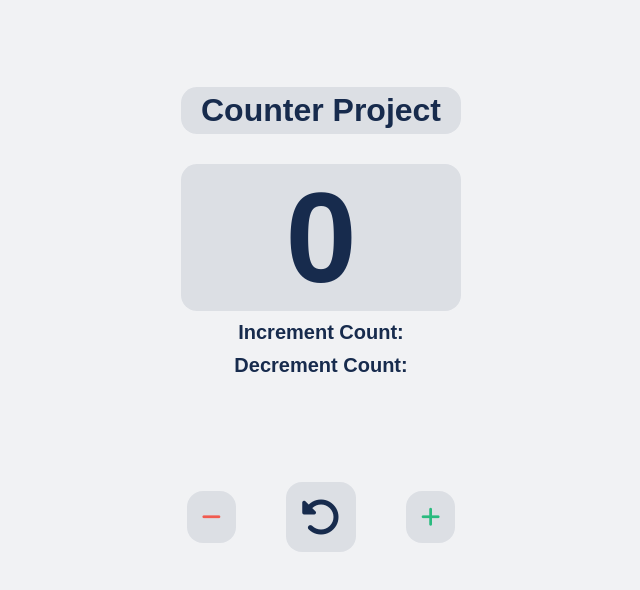
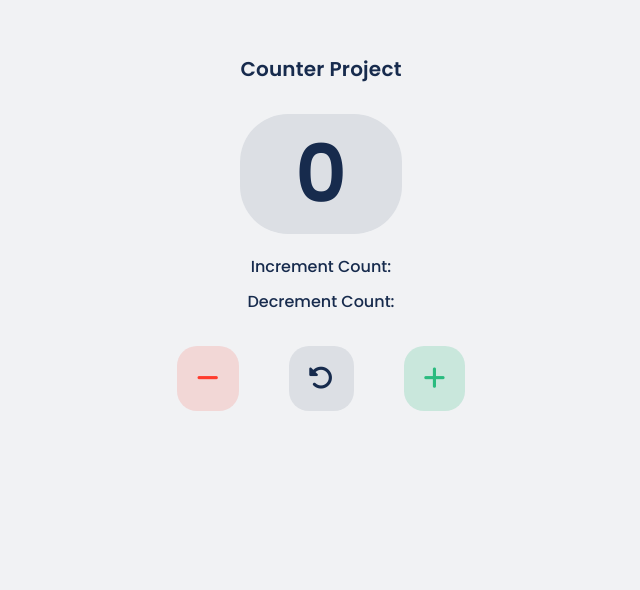
Before and after one commit to MKarthees/Counter, a plain HTML site: page index.html in a window 1280 px wide. Shown: the part 168-758 px from the top of the page, without its empty margins (319-959 px from the left). Drawn offline with Linux system fonts and the light colour scheme; a web font is replaced by a local one.

Commit message:
Font Change Commit

```diff
--- a/style.css
+++ b/style.css
@@ -1,19 +1,19 @@
-@import url('https://fonts.googleapis.com/css2?family=Geo:ital@0;1&display=swap');
-*{
+@import url('https://fonts.googleapis.com/css2?family=Poppins:wght@300;400;500;600&display=swap');
+* {
   margin: 0;
   padding: 0;
   box-sizing: border-box;
-    font-family: "Geo", sans-serif;
+  font-family: 'Poppins';
 }
-:root{
-    --bg-color-one: #F1F2F4;
-    --bg-color-two: #DCDFE4;
-    --font-color:#172B4D;
-    --highlight:#091E42;
-    --icon-color:#101214;
+:root {
+  --bg-color-one: #f1f2f4;
+  --bg-color-two: #dcdfe4;
+  --font-color: #172b4d;
+  --highlight: #091e42;
+  --icon-color: #101214;
 }
 
-.container{
+.container {
   width: 100%;
   min-height: 100dvh;
   display: flex;
@@ -22,79 +22,75 @@
   align-items: center;
   background-color: var(--bg-color-one);
 }
-
-.display h1{
+.display {
+  display: flex;
+  flex-direction: column;
+  align-items: center;
+  justify-content: center;
+}
+.display h2 {
   text-align: center;
-    font-size: clamp(6rem,10vw,18rem);
+  font-size: 20px;
+  font-weight: 600;
+  letter-spacing: 0.2px;
+  color: var(--font-color);
+  margin-bottom: 30px;
+}
+.display h1 {
+  width: 100%;
+  text-align: center;
+  font-size: 5rem;
   color: var(--font-color);
   background-color: var(--bg-color-two);
-    border-radius: 1rem;
+  border-radius: 3rem;
   margin-bottom: 10px;
-    padding: none;
 }
-.display h2{
-    text-align: center;
-    font-size: clamp(1.2rem,5vw,2rem);
-    color: var(--font-color);
-    background-color: var(--bg-color-two);
-    padding: 5px 20px;
-    border-radius: 1rem;
-    margin-bottom: 30px;
-}
-.display h4{
-    text-align: center;
-    font-size: clamp(16px,7vw,20px);
-    display: flex;
-    align-items: center;
-    justify-content: center;
+.display h4 {
+  font-size: 16px;
   margin-top: 10px;
-    font-weight: bold;
+  font-weight: 500;
+  letter-spacing: 0.5;
   color: var(--font-color);
 }
-.display h4 span{
-    font-size: clamp(20px,13vw,40px);
-    font-weight: bolder;
+.display h4 span {
+  font-size: 17px;
+  font-weight: 600;
   margin-left: 5px;
   color: var(--highlight);
 }
-.controls{
-    top: 80%;
-    position: fixed;
-    margin: 10px;
+.controls {
+  margin-top: 2rem;
   display: flex;
-    gap: clamp(20px,10vw,50px);
+  gap: clamp(20px, 10vw, 50px);
   justify-content: center;
   align-items: center;
-
-}
-.controls i:nth-child(1){
-    cursor: pointer;
-    font-size: clamp(15px,22px,25px);
-    padding:clamp(5px,5vw,15px) ;
-    color:#F15B50;
-    background-color: var(--bg-color-two);
   border-radius: 1rem;
   font-weight: bold;
+  font-size: 25px;
 }
-.controls i:nth-child(2){
-    font-size: clamp(33px,10vw,40px);
-    padding:clamp(15px,10px,40px) ;
-    color:var(--font-color);
+.controls i:nth-child(1) {
+  cursor: pointer;
+  color: #ff3b2d;
+  background-color: #f15b502f;
+  padding: 20px;
+  border-radius: 20px;
+}
+.controls i:nth-child(2) {
+  color: var(--font-color);
   background-color: var(--bg-color-two);
-    border-radius: 1rem;
+  padding: 20px;
+  border-radius: 20px;
 }
-.controls i:nth-child(3){
+.controls i:nth-child(3) {
   cursor: pointer;
-    font-size: clamp(15px,22px,25px);
-    padding:clamp(5px,5vw,15px) ;
-    color:#2ABB7F;
-    background-color: var(--bg-color-two);
-    border-radius: 1rem;
-    font-weight: bold;
+  color: #2abb7f;
+  background-color: #2abb7f33;
+  padding: 20px;
+  border-radius: 20px;
 }
 
-@media screen and (max-width:400px){
-    .container{
+@media screen and (max-width: 400px) {
+  .container {
     width: 100%;
     min-height: 100dvh;
     display: flex;
@@ -102,7 +98,7 @@
     justify-content: space-around;
     align-items: center;
   }
-    .controls{
+  .controls {
     width: 10px;
     min-height: 100dvh;
     margin: 0px 20px;
@@ -110,9 +106,8 @@
     position: static;
     display: flex;
     flex-direction: column;
-        gap: clamp(20px,10vw,50px);
+    gap: clamp(20px, 10vw, 50px);
     justify-content: center;
     align-items: center;
-
   }
 }
```
Lines whose indentation alone changed are shown as unchanged.
